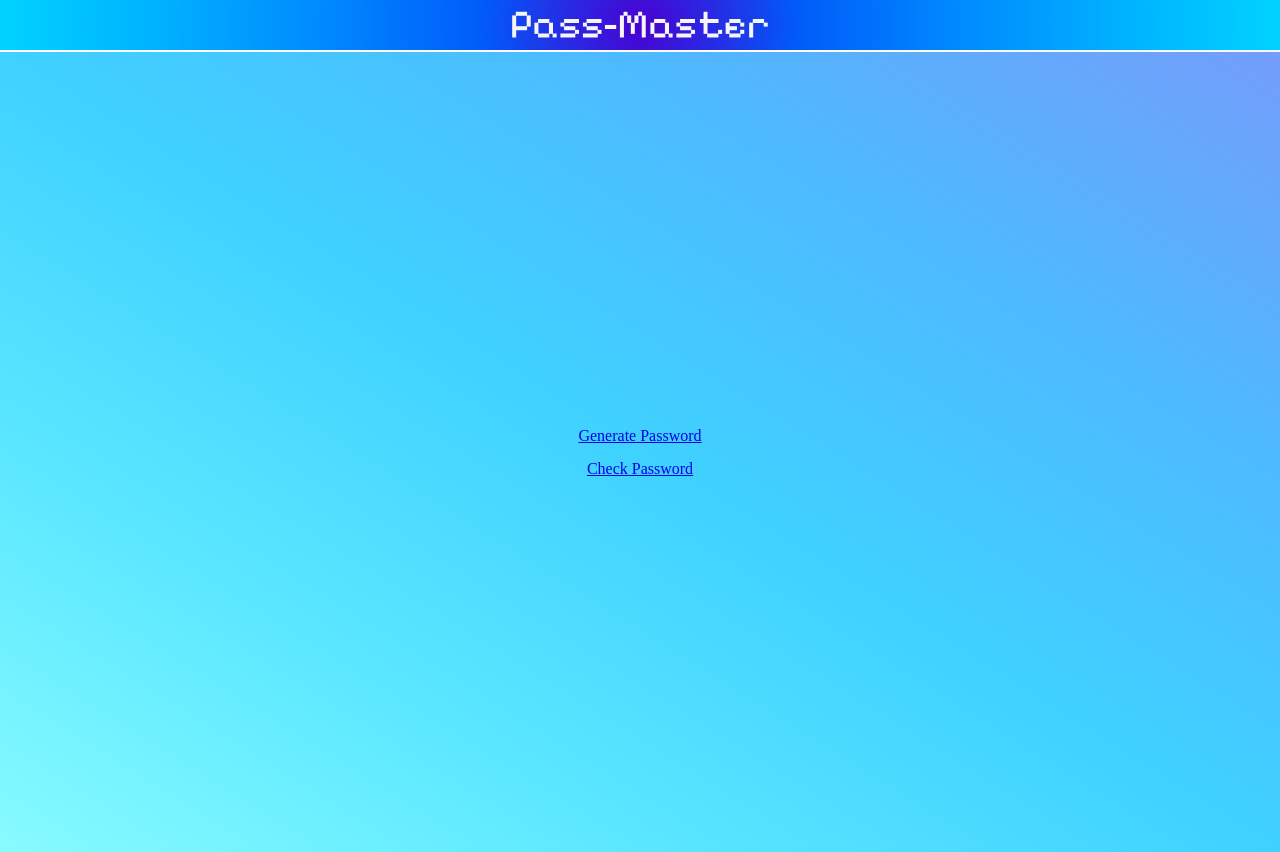
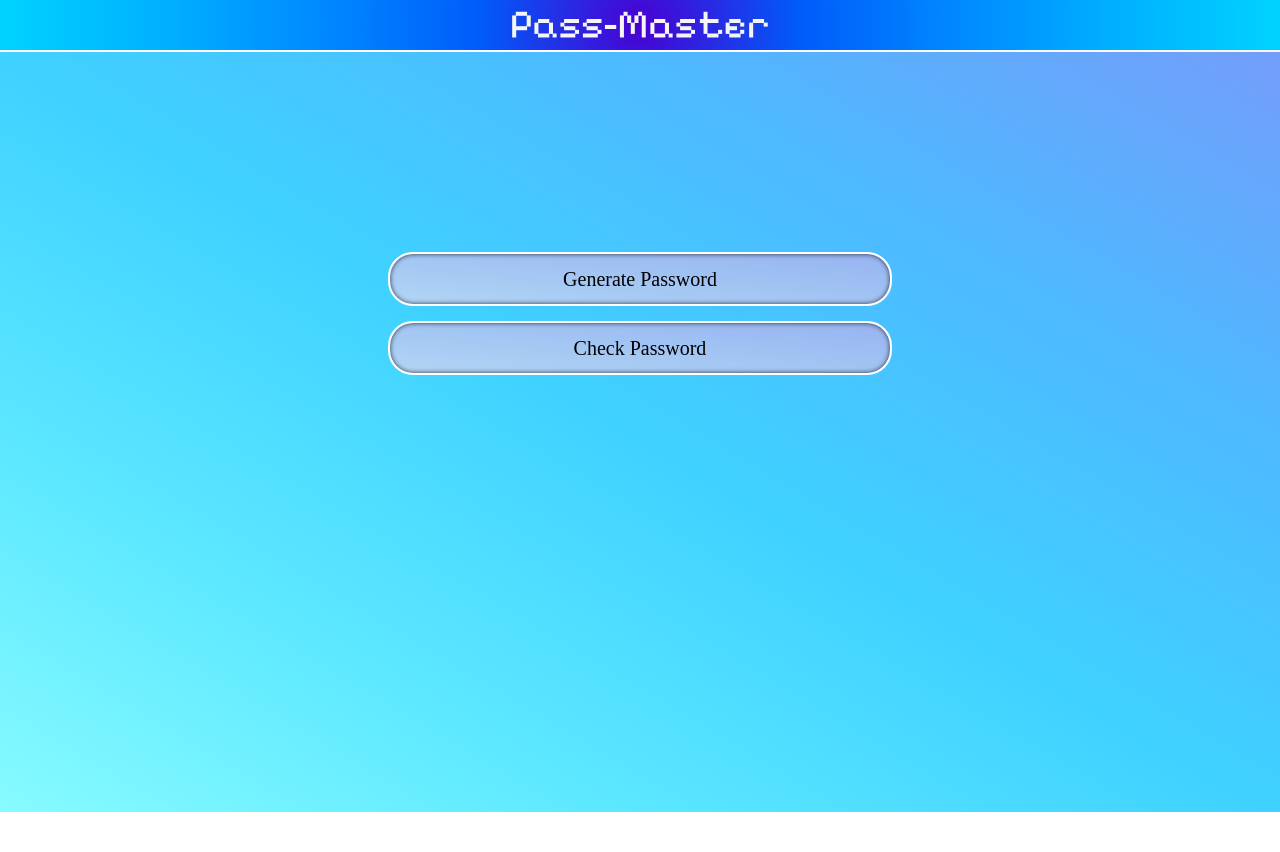
Before and after one commit to tery999/Minor-Projects, a React (Vite) app in the folder PassGenerator/client/: page / in a window 1280 px wide. After the commit the page ends 812 px from the top, so only its background shows below. Built offline with nearby package versions, Linux system fonts and the light colour scheme.

Commit message:
some css
looking at animations, want to try something

```diff
--- a/PassGenerator/client/src/App.module.css
+++ b/PassGenerator/client/src/App.module.css
@@ -1,11 +1,40 @@
 .holder {
+    padding-top: 200px;
     display: flex;
-    justify-content: center;
+    justify-content: start;
     align-items: center;
     flex-direction: column;
     gap: 15px;
     background-image: linear-gradient(to right top, #87fbff, #5be7ff, #3fd1ff, #4eb9ff, #739dfa);
-    height: 100vh;
+    height: 70vh;
+}
+
+.holder > a {
+    text-decoration: none;
+    color: black;
+    font-size: 20px;
+}
+
+.linkBox {
+    width: 500px;
+    border: 2px solid white;
+    border-radius: 25px;
+    height: 50px;
+    display: flex;
+    justify-content: center;
+    align-items: center;
+    background-image: linear-gradient(to right top, #b3d5f4, #aacdf4, #a2c5f3, #9cbcf2, #98b3f0);
+    -webkit-box-shadow: inset 0px 0px 5px 0px rgba(0,0,0,0.75);
+    -moz-box-shadow: inset 0px 0px 5px 0px rgba(0,0,0,0.75);
+    box-shadow: inset 0px 0px 5px 0px rgba(0,0,0,0.75);
+    transition: 0.5s;
+}
+
+.linkBox:hover {
+    -webkit-box-shadow: inset 0px 0px 2px 0px rgba(0,0,0,0.75);
+-moz-box-shadow: inset 0px 0px 2px 0px rgba(0,0,0,0.75);
+box-shadow: inset 0px 0px 2px 0px rgba(0,0,0,0.75);
+transition: 0.5s;
 }
 
 .button {
--- a/PassGenerator/client/src/Home.jsx
+++ b/PassGenerator/client/src/Home.jsx
@@ -5,8 +5,8 @@ import PassGenerator from "./PassGenerator"
 export function Home () {
     return (
         <div className={styles.holder}>
-      <Link to="Generate"> Generate Password</Link>
-      <Link to="Check"> Check Password</Link>
+      <Link to="Generate"> <div className={styles.linkBox}> Generate Password </div> </Link>
+      <Link to="Check"> <div className={styles.linkBox}> Check Password </div> </Link>
 
     </div>
     )
```
